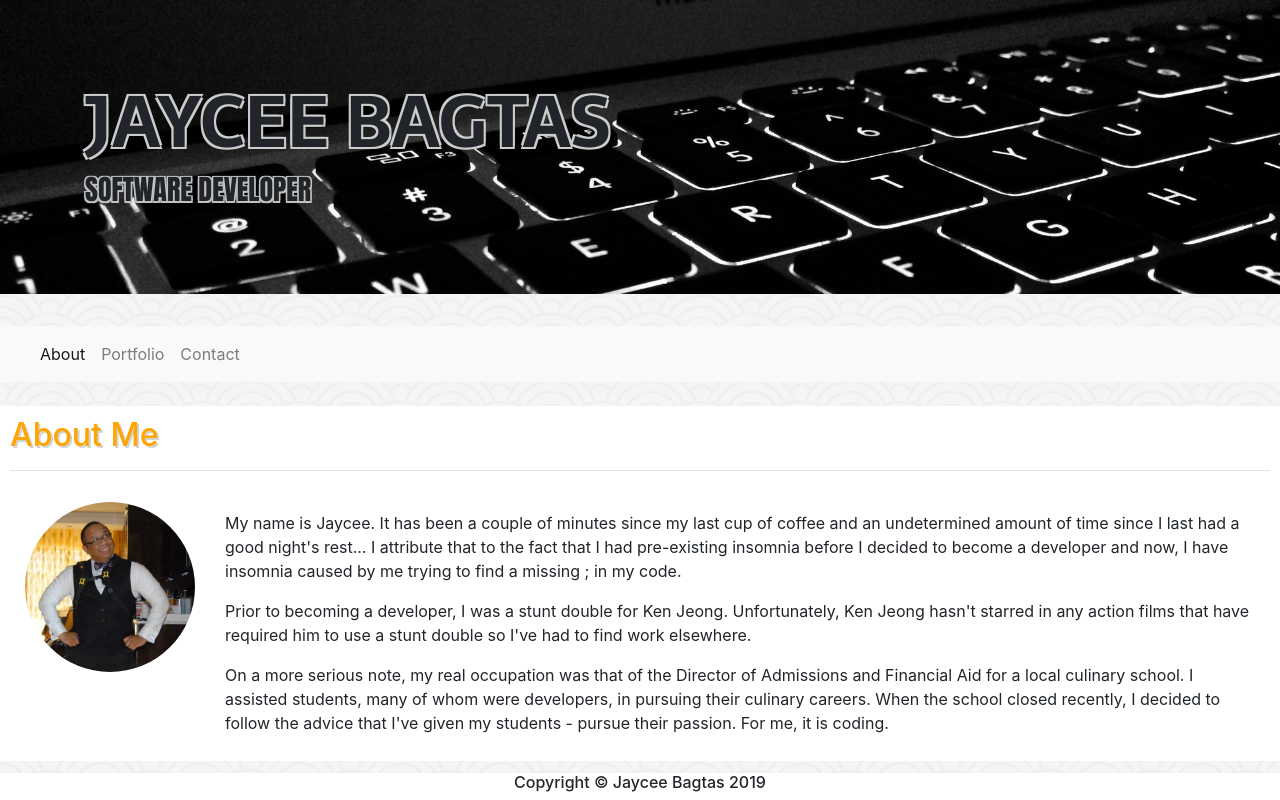
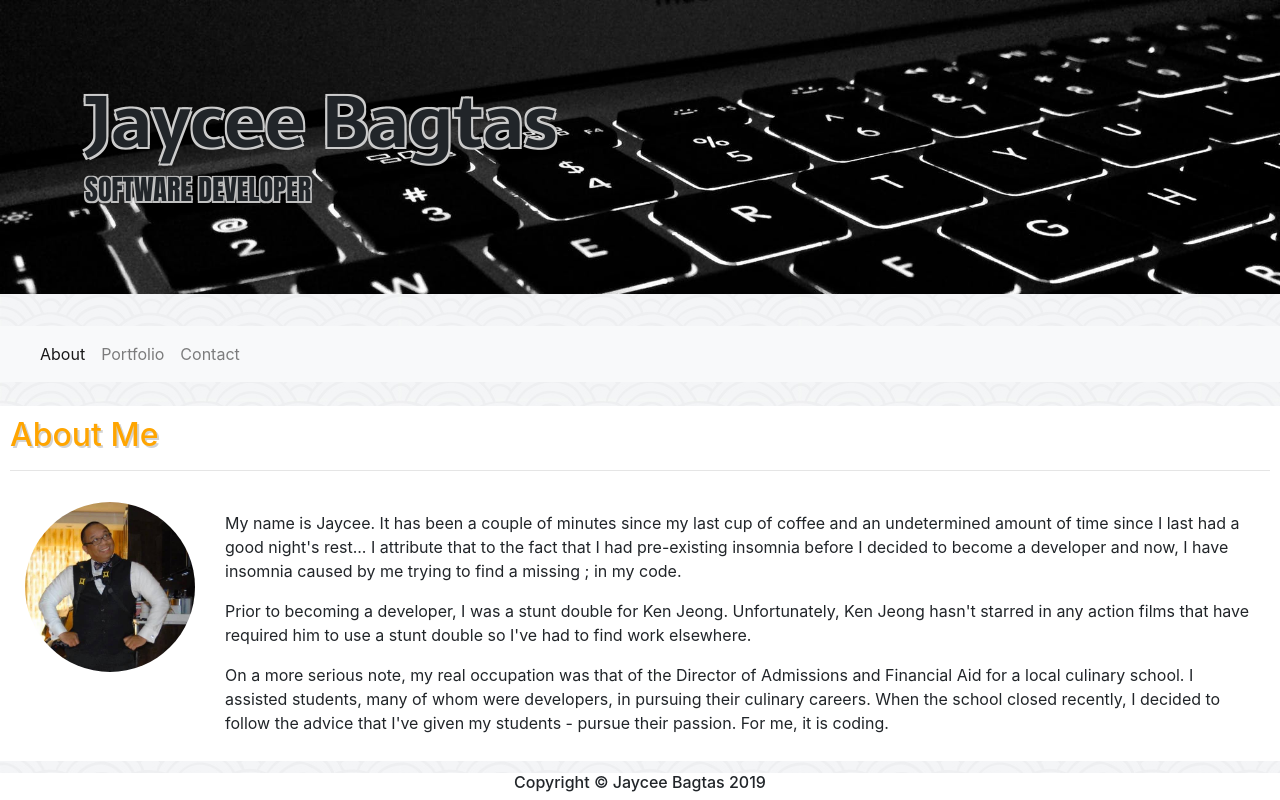
Before and after one commit to lokisixonenine/ResponsivePortfolio, a plain HTML site: page index.html in a window 1280 px wide. Drawn offline with nearby package versions, Linux system fonts and the light colour scheme; a web font is replaced by a local one.

Commit message:
Changed case of my name in H1.

```diff
--- a/index.html
+++ b/index.html
@@ -25,7 +25,7 @@
 
 <div class="jumbotron jumbotron-fluid jumboHeaderImg">
   <div class="container">
-    <h1 class="display-3">JAYCEE BAGTAS</h1>
+    <h1 class="display-3">Jaycee Bagtas</h1>
     <h3 id="h3Outline">SOFTWARE DEVELOPER</h3>
   </div>
 </div>
```
Also changed, not shown: portfolio.html (+1 -1 lines).
